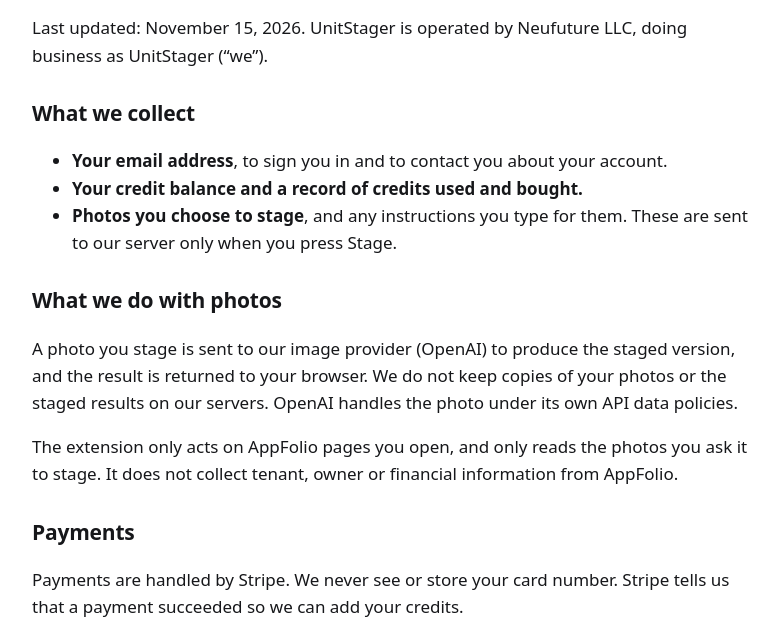
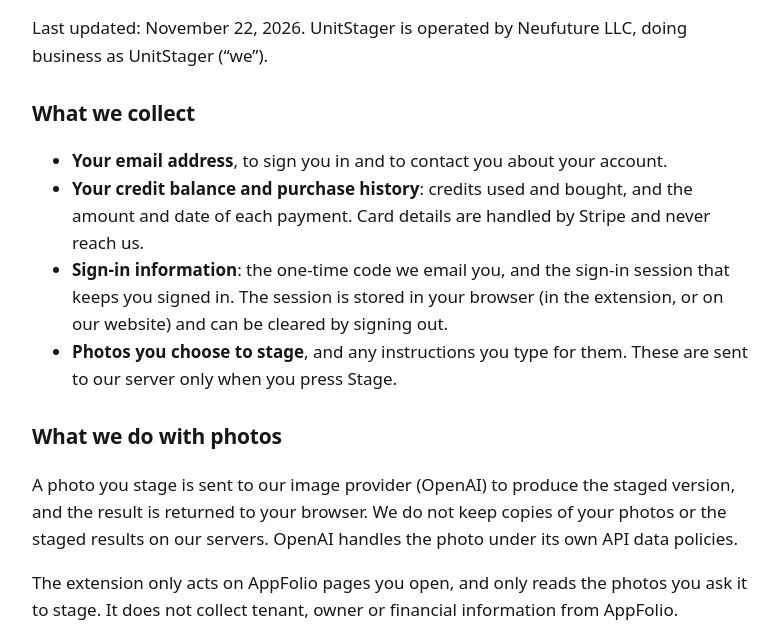
Before and after one commit to neufuture/StagedAF, a browser extension: page server/public/privacy.html in a window 1280 px wide. Shown: the part 157-792 px from the top of the page, without its empty margins (148-927 px from the left). Drawn offline with Linux system fonts and the light colour scheme.

Commit message:
Disclose payment and sign-in data in the store answers and privacy page
Co-Authored-By: Claude Opus 5.5 <noreply@anthropic.com>
Claude-Session: https://claude.ai/code/session_01PNaoKrc9dTuW3ovYDNmsc2

```diff
--- a/server/public/privacy.html
+++ b/server/public/privacy.html
@@ -14,12 +14,13 @@
   <header class="top"><a class="brand" href="/"><img src="/logo.svg" width="30" height="30" alt="">Unit<span>Stager</span></a></header>
   <div class="prose">
     <h1>Privacy</h1>
-    <p>Last updated: November 15, 2026. UnitStager is operated by Neufuture LLC, doing business as UnitStager (“we”).</p>
+    <p>Last updated: November 22, 2026. UnitStager is operated by Neufuture LLC, doing business as UnitStager (“we”).</p>
 
     <h2>What we collect</h2>
     <ul>
       <li><b>Your email address</b>, to sign you in and to contact you about your account.</li>
-      <li><b>Your credit balance and a record of credits used and bought.</b></li>
+      <li><b>Your credit balance and purchase history</b>: credits used and bought, and the amount and date of each payment. Card details are handled by Stripe and never reach us.</li>
+      <li><b>Sign-in information</b>: the one-time code we email you, and the sign-in session that keeps you signed in. The session is stored in your browser (in the extension, or on our website) and can be cleared by signing out.</li>
       <li><b>Photos you choose to stage</b>, and any instructions you type for them. These are sent to our server only when you press Stage.</li>
     </ul>
 
```
Also changed, not shown: docs/STORE_LISTING.md (+6 -1 lines), 1 other file.
